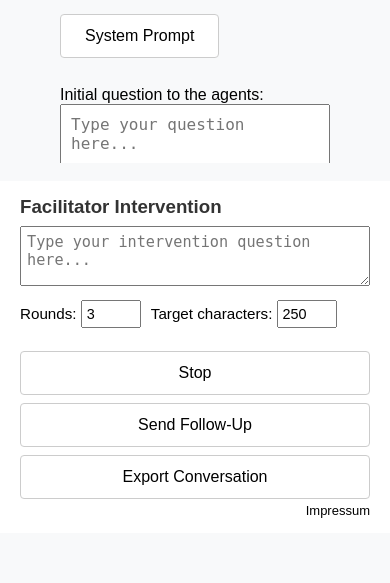
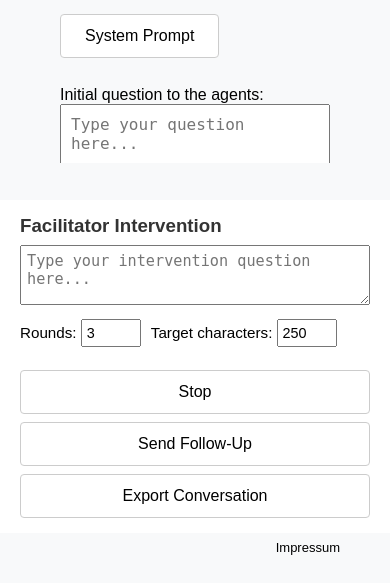
Before and after one commit to tannenbach/focus-ai, a Flask app: page / in a window 390 px wide. Shown: the part 281-864 px from the top of the page. Run offline with Flask 3, Linux system fonts and the light colour scheme.

Commit message:
Update style.css

```diff
--- a/static/style.css
+++ b/static/style.css
@@ -354,13 +354,3 @@ button:hover {
     width: 100%;
     margin-left: 0;           /* Desktop auto-margin entfernen */
   }
-
-  /* Impressum unter Export, ohne Überlappen */
-  #followup-section .impressum-link {
-    position: static;         /* nicht mehr absolut */
-    order: 13;                /* unter Export */
-    width: 100%;
-    text-align: right;
-    margin-top: 4px;
-  }
-}
```
